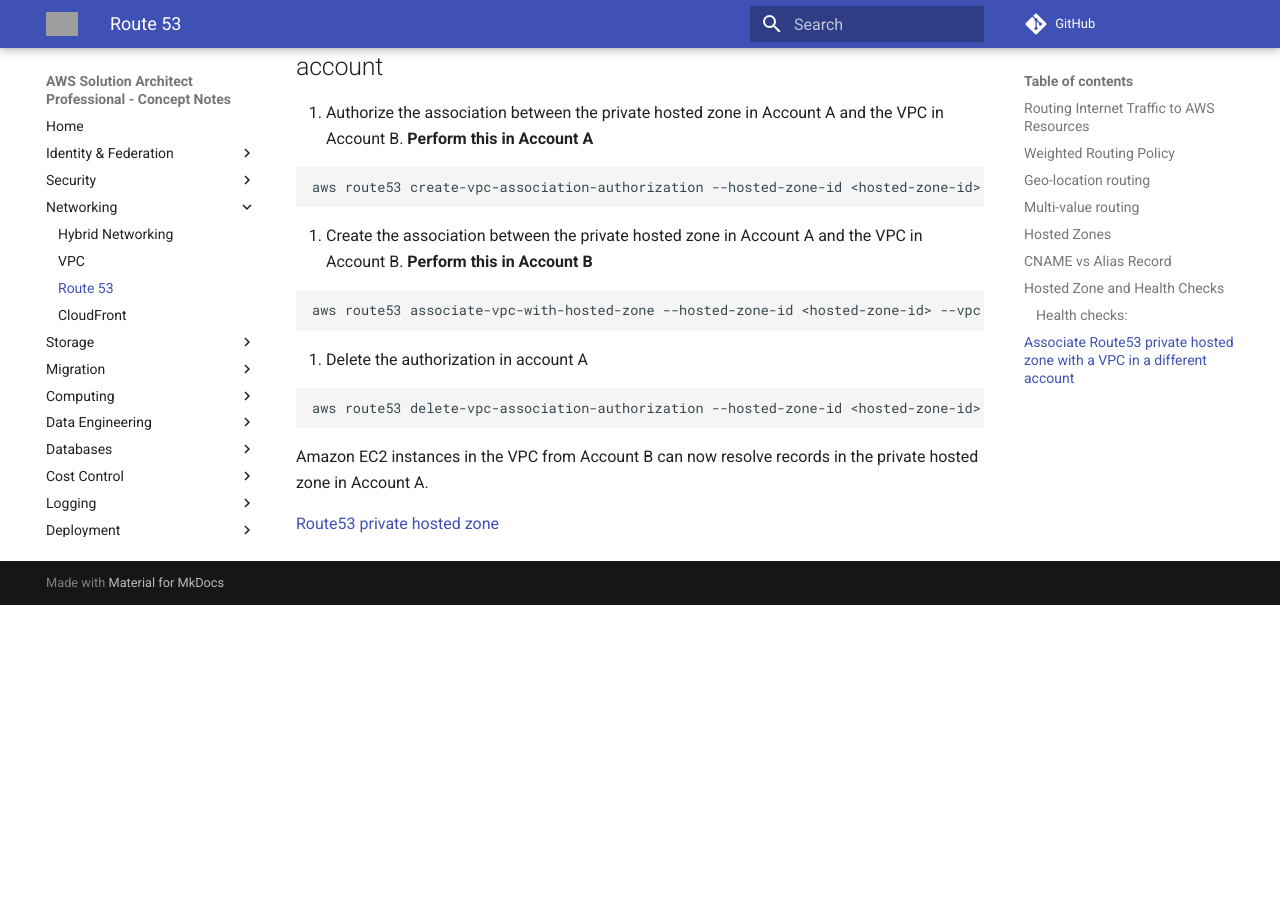
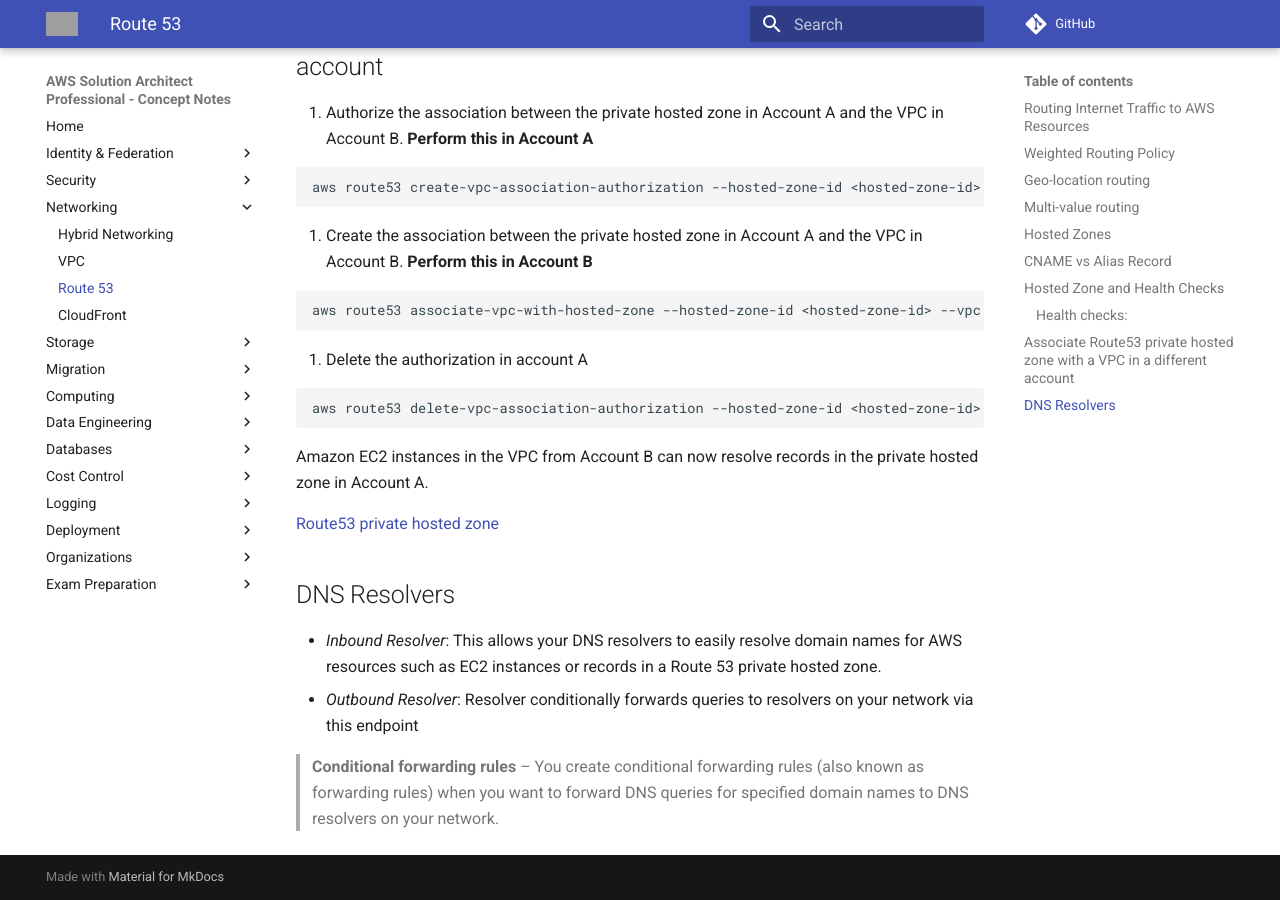
Before and after one commit to jeyabalajis/aws-certified-sa-pro-notes, an MkDocs documentation site: the page built from docs/network/route53.md, in a window 1280 px wide and 900 px high, scrolled down 3096 px. Built offline with MkDocs 1.6.1 and Material for MkDocs 9.7.7, drawn with Linux system fonts in a browser that asks for light colours; comment, search, counter and statistics services are not loaded; before the commit the page ends 3701 px from its top, so only the background shows below that; grey boxes are pictures that could not be loaded.

Commit message:
Update route53.md

```diff
--- a/docs/network/route53.md
+++ b/docs/network/route53.md
@@ -101,3 +101,10 @@
 
 
 [Route53 private hosted zone](https://aws.amazon.com/premiumsupport/knowledge-center/route53-private-hosted-zone/)
+
+## DNS Resolvers
+
+- _Inbound Resolver_: This allows your DNS resolvers to easily resolve domain names for AWS resources such as EC2 instances or records in a Route 53 private hosted zone.
+- _Outbound Resolver_: Resolver conditionally forwards queries to resolvers on your network via this endpoint
+
+> **Conditional forwarding rules** – You create conditional forwarding rules (also known as forwarding rules) when you want to forward DNS queries for specified domain names to DNS resolvers on your network.
```
